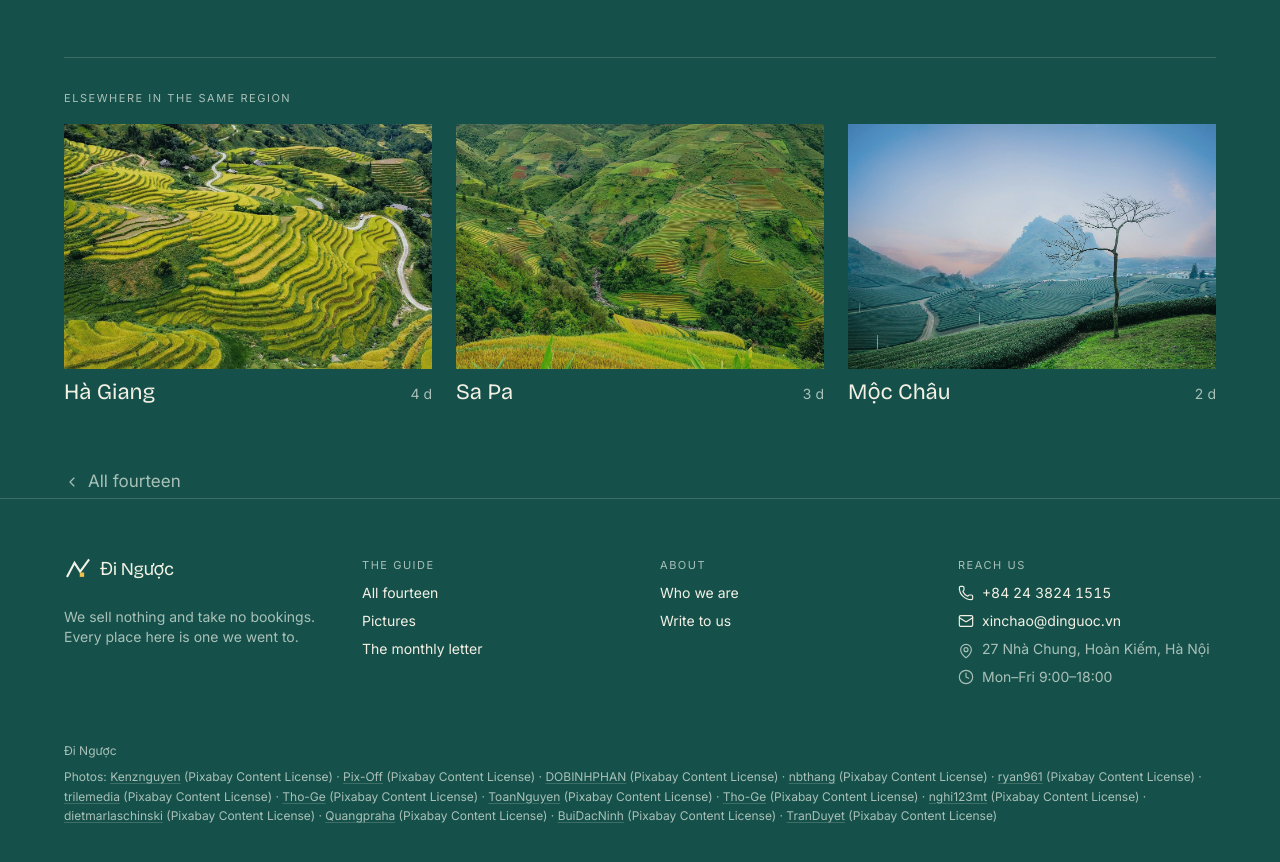
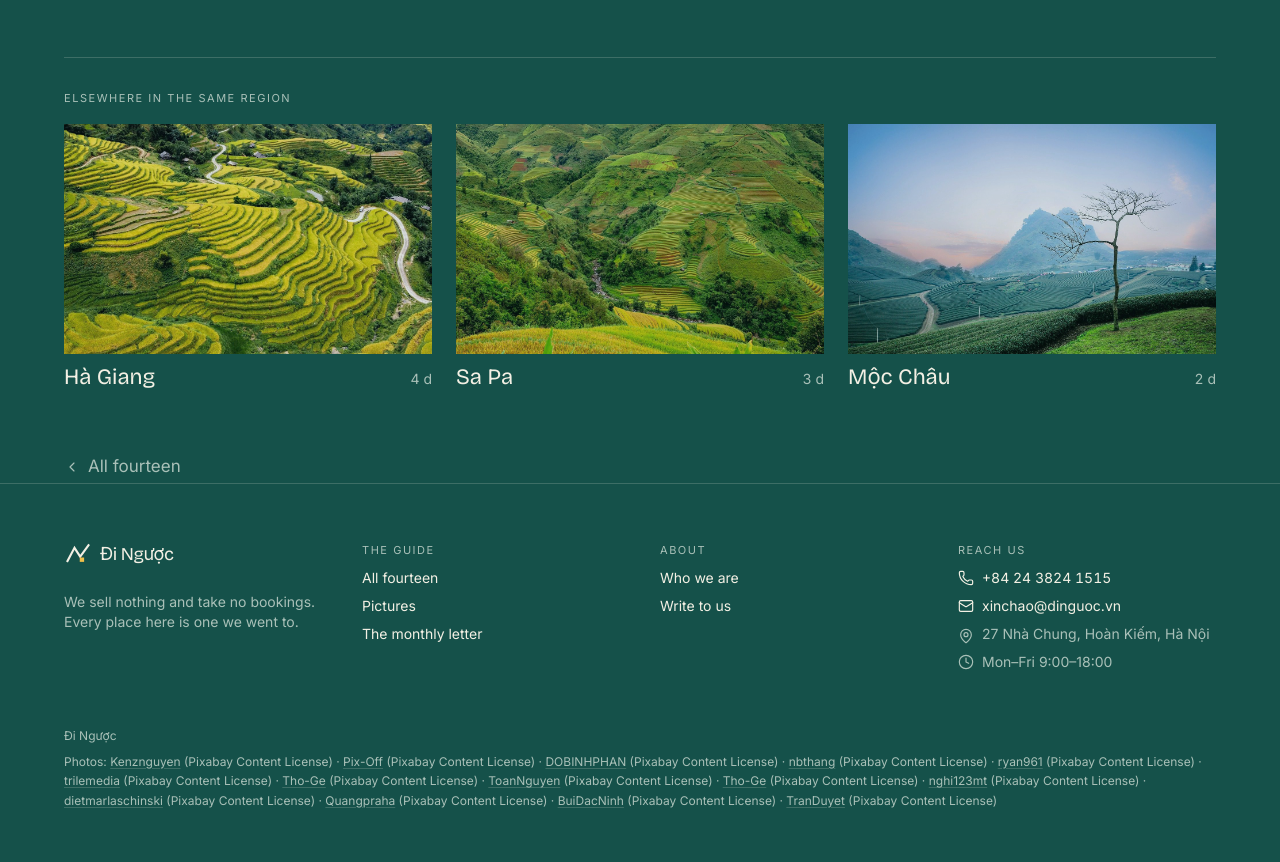
Before and after one commit to ThanhNV121097/project-3f77af57, a React (Vite) app in the folder code/frontend/: page /destinations/cat-ba in a window 1280 px wide. Shown: the part 1120-1982 px from the top of the page. Built offline with nearby package versions, Linux system fonts and the light colour scheme.

Commit message:
design: the nearby row shares the picture grid's ratio

```diff
--- a/code/frontend/src/pages/Destination.tsx
+++ b/code/frontend/src/pages/Destination.tsx
@@ -109,7 +109,7 @@ export default function Destination() {
               {nearby.map((d) => (
                 <li key={d.id} data-record={`destinations:${d.id}`}>
                   <Link to={`/destinations/${d.id}`} className="group block">
-                    <span className="block aspect-[3/2] overflow-hidden">
+                    <span className="block aspect-[16/10] overflow-hidden">
                       <Picture
                         src={d.image}
                         alt={d.name}
```
